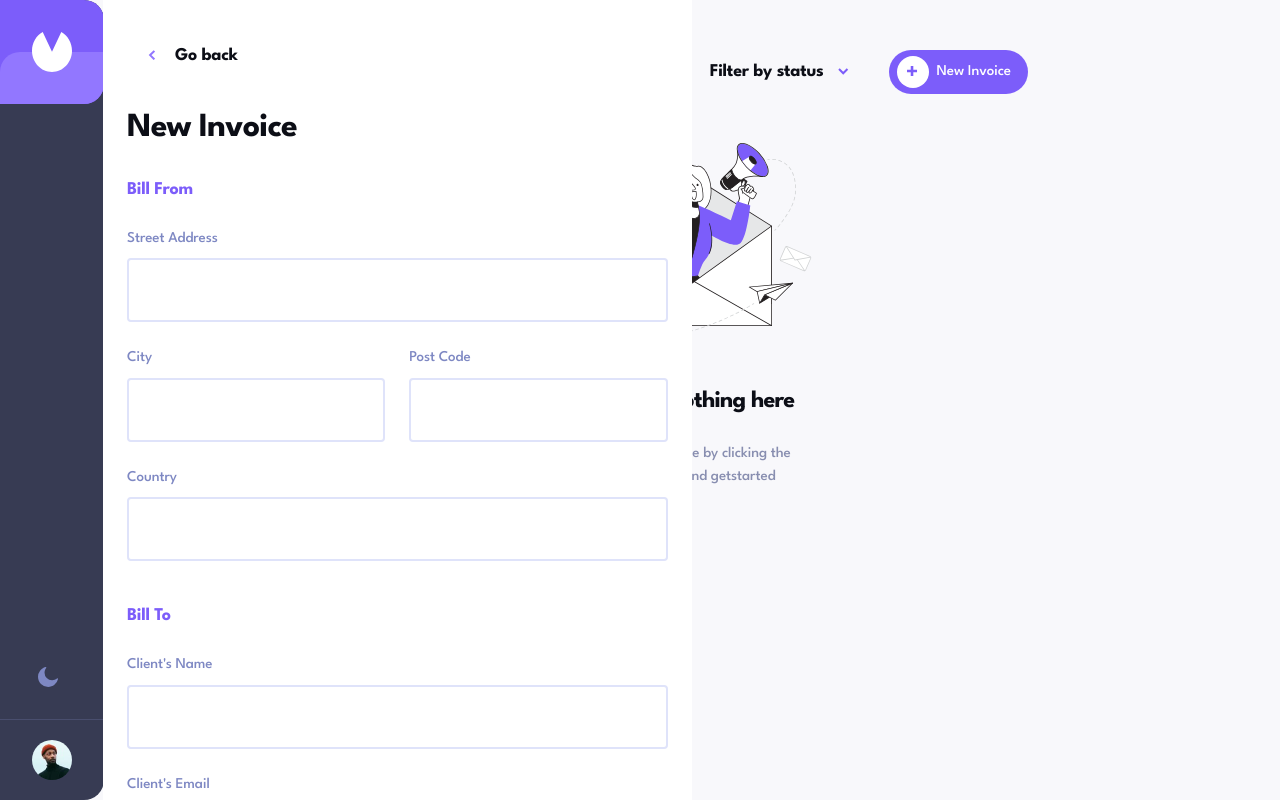
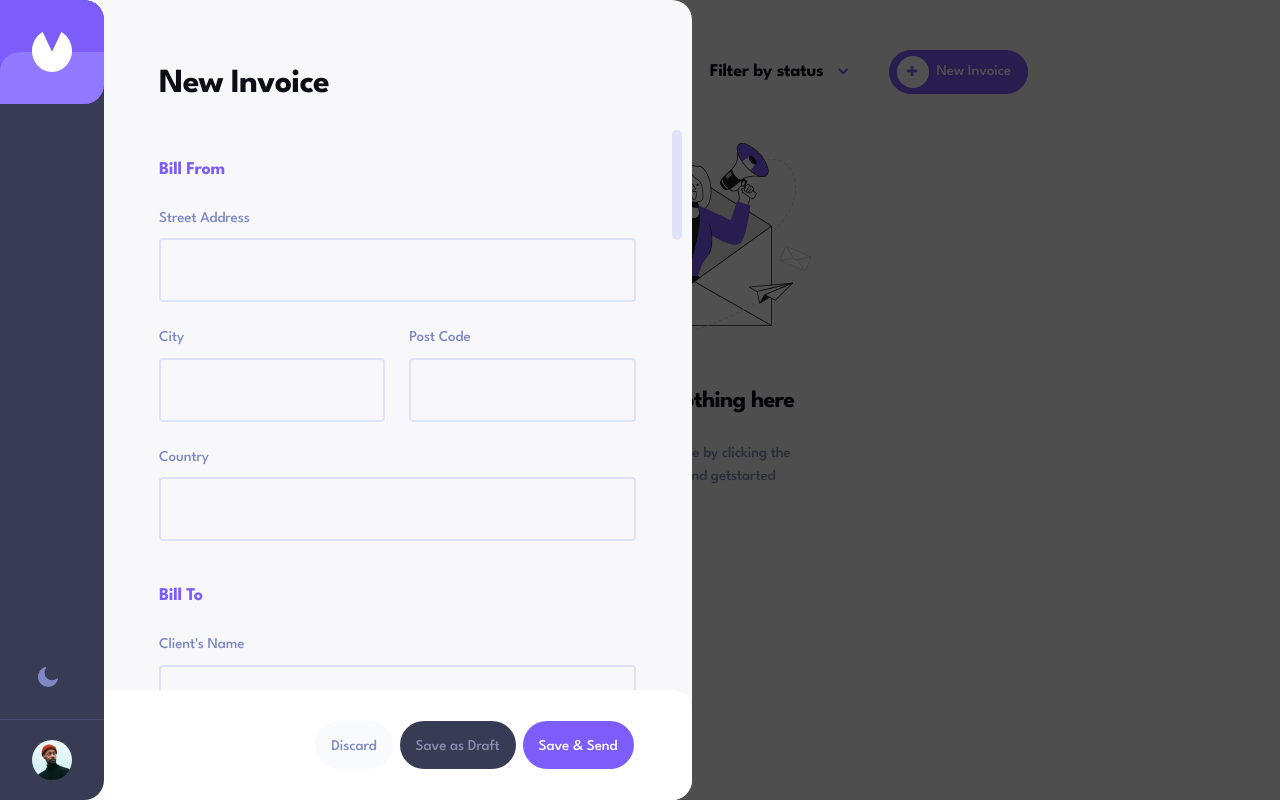
Before and after one commit to maahmoudhamada2/invoice-app, a React (Vite) app: page / in a window 1280 px wide. Both pictures are taken after a click on the button "New Invoice". Shown: the top 800 px of the page. Built offline with nearby package versions, Linux system fonts and the light colour scheme.

Commit message:
fix(invoice-form): improve modal interaction and scrolling

```diff
--- a/package.json
+++ b/package.json
@@ -22,11 +22,12 @@
     "@tailwindcss/vite": "^4.1.18",
     "@vitejs/plugin-react": "^5.1.2",
     "clsx": "^2.1.1",
+    "radix-ui": "^1.6.0",
     "react": "^19.2.3",
     "react-dom": "^19.2.3",
     "react-hook-form": "^7.71.2",
     "tailwindcss": "^4.1.18",
-    "vite": "^7.3.1",
+    "vite": "^8.0.16",
     "zod": "^4.3.6",
     "zustand": "^5.0.12"
   },
--- a/src/App.tsx
+++ b/src/App.tsx
@@ -1,3 +1,4 @@
+import clsx from "clsx";
 import Header from "./components/Header";
 import InvoiceForm from "./features/invoices/InvoiceForm.view";
 import InvoicePage from "./features/invoices/InvoicePage.view";
@@ -9,7 +10,11 @@ const App = () => {
   return (
     <div className="h-full flex flex-col xl:flex-row">
       <Header />
-      <main className="w-full flex-1 relative">
+      <main
+        className={clsx(
+          `w-full flex-1 relative`,
+          isOpenForm ? "overflow-hidden" : null,
+        )}>
         {view === "invoices" && <InvoicePage />}
         {isOpenForm && <InvoiceForm />}
       </main>
--- a/src/components/Button/button.style.ts
+++ b/src/components/Button/button.style.ts
@@ -6,7 +6,7 @@ export const btnsVariant = {
   secondary: `bg-btn-secondary text-subtle hover:bg-btn-secondary-hv dark:text-muted`,
   danger: `bg-btn-danger text-[#ffffff] hover:bg-btn-danger-hv`,
   ghost: `bg-btn-ghost text-muted hover:bg-btn-ghost-hv hover:text-[#7e88c3]`,
-  back: `text-body-bold hover:text-muted`,
+  back: `text-body-bold hover:text-muted md:hidden`,
   icon: ``,
 };
 
--- a/src/components/Header.tsx
+++ b/src/components/Header.tsx
@@ -4,7 +4,7 @@ import avatarImg from "@/assets/images/image-avatar.jpg";
 
 const Header = () => {
   return (
-    <header className="relative xl:min-w-25.75">
+    <header className="sticky top-0 xl:min-w-25.75 z-1">
       <div
         className="
         bg-header flex justify-between xl:rounded-tr-lg xl:rounded-br-lg
--- a/src/features/invoices/InvoiceForm.view.tsx
+++ b/src/features/invoices/InvoiceForm.view.tsx
@@ -7,6 +7,7 @@ import useFormSetup from "./hooks/useFormSetup";
 import ButtonsGroup from "./components/ButtonsGroup";
 import Button from "@/components/Button/Button";
 import useActionButtons from "./hooks/useSingleButtons";
+import FormScrollArea from "./components/form/FormScrollArea";
 
 const InvoiceForm = () => {
   const isEdit = useAppUiStore((state) => state.isEdit);
@@ -18,11 +19,18 @@ const InvoiceForm = () => {
   } = methods;
 
   return (
-    <div className="absolute top-0">
-      <div className="min-h-screen overflow-y-scroll w-[50%] bg-white px-6 pt-8.25 flex flex-col gap-5.5">
-        <header className="flex flex-col gap-6.5 text-main">
+    <div
+      onClick={closeForm}
+      className="w-full h-full bg-[#000000af] absolute top-0">
+      <FormProvider {...methods}>
+        <form
+          onSubmit={handleSubmition}
+          className="relative w-full h-full flex flex-col bg-(--color-bg-app)
+                     md:w-[80%] md:rounded-tr-lg md:rounded-br-lg xl:w-[50%]">
+          <FormScrollArea>
+            <header className="text-main mb-5.5 flex flex-col items-start gap-6.5 md:mb-11.5 ">
               {!isEdit && <Button {...backBtn} />}
-          <h2 className="text-heading">
+              <h2 className="text-heading ">
                 {isEdit ? (
                   <>
                     Edit <span className="text-subtle">#</span>
@@ -33,8 +41,6 @@ const InvoiceForm = () => {
                 )}
               </h2>
             </header>
-        <FormProvider {...methods}>
-          <form onSubmit={handleSubmition} className="">
             <FieldSet title="Bill From" fields={fieldsConfig.sender} />
             <FieldSet title="Bill To" fields={fieldsConfig.client} />
             <FieldSet fields={fieldsConfig.meta} />
@@ -44,10 +50,16 @@ const InvoiceForm = () => {
                 - All fields must be added
               </small>
             )}
-            <ButtonsGroup buttons={buttons} />
+            <div
+              className="h-37.5 -mr-6 -ml-6 bg-linear-to-b from-black/0 to-black/10
+                         md:-mr-14 md:-ml-14"></div>
+          </FormScrollArea>
+          <ButtonsGroup
+            buttons={buttons}
+            style={"bg-white absolute bottom-0"}
+          />
         </form>
       </FormProvider>
-      </div>
     </div>
   );
 };
--- a/src/features/invoices/components/ButtonsGroup.tsx
+++ b/src/features/invoices/components/ButtonsGroup.tsx
@@ -1,13 +1,17 @@
 import Button from "@/components/Button/Button";
 import { ButtonShape } from "../types/buttons.types";
 
-type BoundButton = (ButtonShape & { onClick: () => void })[];
+interface ButtonsGrpProps {
+  buttons: (ButtonShape & { onClick: () => void })[];
+  style?: string;
+}
 
-const ButtonsGroup = ({ buttons }: { buttons: BoundButton }) => {
+const ButtonsGroup = ({ buttons, style }: ButtonsGrpProps) => {
   return (
     <div
-      className="w-full bg-white flex justify-end items-center gap-2 px-6 py-5.5
-                 max-md:absolute max-md:bottom-0 max-md:left-0 md:rounded-md">
+      onClick={(e) => e.stopPropagation()}
+      className={`${style} w-full flex justify-end gap-1.75 px-6 py-5.5
+                  md:py-7.75 md:px-14.5  md:rounded-tr-lg md:rounded-br-lg`}>
       {buttons.map((button, idx) => (
         <Button key={`btn-${idx + 1}`} {...button} />
       ))}
--- /dev/null
+++ b/src/features/invoices/components/form/FormScrollArea.tsx
@@ -0,0 +1,34 @@
+import React from "react";
+import { ScrollArea } from "radix-ui";
+
+const FormScrollArea = ({ children }: { children: React.ReactNode }) => {
+  return (
+    <ScrollArea.Root
+      type="always"
+      scrollHideDelay={700}
+      className="w-full h-full rounded-tr-lg rounded-br-lg">
+      <ScrollArea.Viewport
+        onClick={(e) => e.stopPropagation()}
+        className="w-full h-full px-6 py-8.25
+                   md:px-14 md:py-14.75 ">
+        {children}
+      </ScrollArea.Viewport>
+      <ScrollArea.Scrollbar
+        onClick={(e) => e.stopPropagation()}
+        className="w-7.5 h-[calc(100%-150px)] p-2.5 bg-transparent"
+        orientation="vertical">
+        <ScrollArea.Thumb
+          className="w-2 rounded-xs relative
+                   before:bg-[#dfe3fa]
+                     before:rounded-lg
+                     before:w-full
+                     before:h-[40%]
+                     before:absolute
+                     before:top-30"
+        />
+      </ScrollArea.Scrollbar>
+    </ScrollArea.Root>
+  );
+};
+
+export default FormScrollArea;
--- a/src/features/invoices/components/form/ProjectItems.tsx
+++ b/src/features/invoices/components/form/ProjectItems.tsx
@@ -35,7 +35,7 @@ const ProjectItems = ({ fields, append, remove }: ProjectItemsProps) => {
 
   return (
     <div className="flex flex-col pb-6">
-      <h2 className="text-[#777f87] font-bold text-[18px]">Item List</h2>
+      <h2 className="mb-5.5 text-[#777f87] font-bold text-[18px]">Item List</h2>
       {fields.map((field, idx) => (
         <FieldSet
           key={field.id}
```
Also changed, not shown: 1 other file (tests, documents, lock files or other folders). Lines whose indentation alone changed are shown as unchanged.
